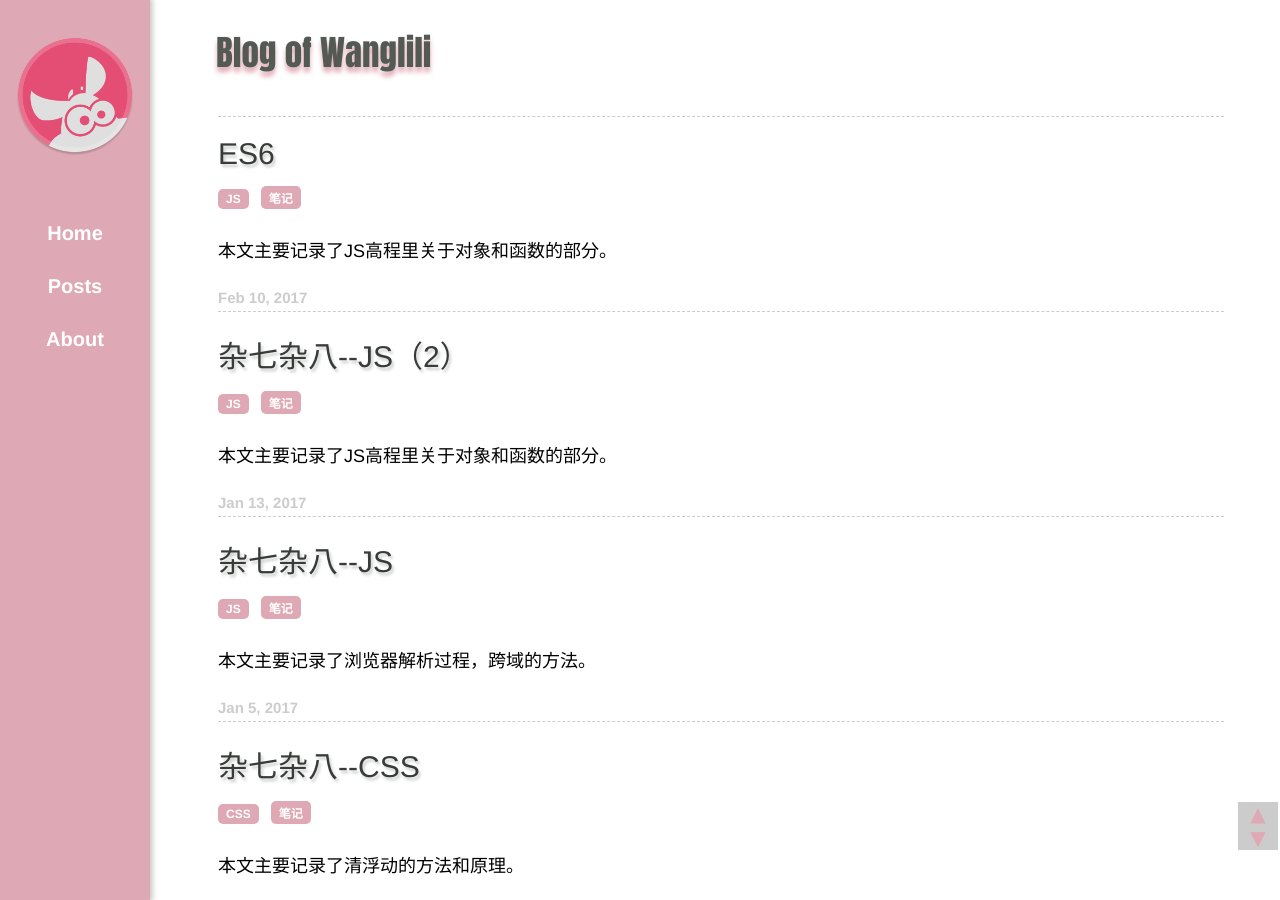
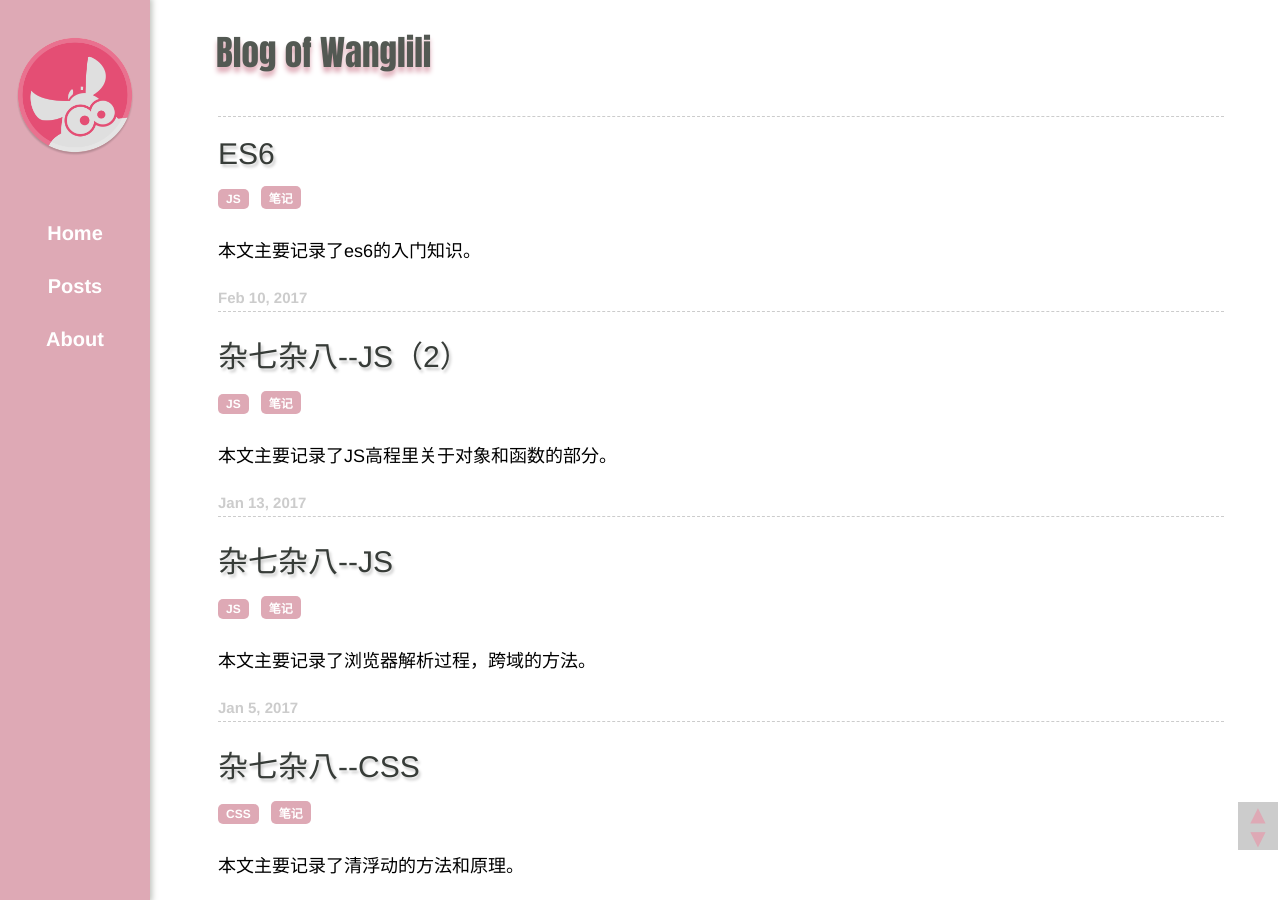
Before and after one commit to Gemini-wang/blog, a Jekyll site: the page built from index.html, in a window 1280 px wide and 900 px high. Built offline with Jekyll 4.4.1, drawn with Linux system fonts in a browser that asks for light colours; nearby versions of some CDN libraries; library files that are not in the unit come from our copies; Markdown is read by kramdown in place of the engine named in the settings; the list of posts is cut into pages by our own code; comment, search, counter and statistics services are not loaded.

Commit message:
Update 2017-02-10-Javascript-es6.md

```diff
--- a/_posts/2017-02-10-Javascript-es6.md
+++ b/_posts/2017-02-10-Javascript-es6.md
@@ -5,7 +5,7 @@ layout: post
 tags:
 - JS
 - 笔记
-excerpt: 本文主要记录了JS高程里关于对象和函数的部分。
+excerpt: 本文主要记录了es6的入门知识。
 ---
 
 {% highlight js %}
```
